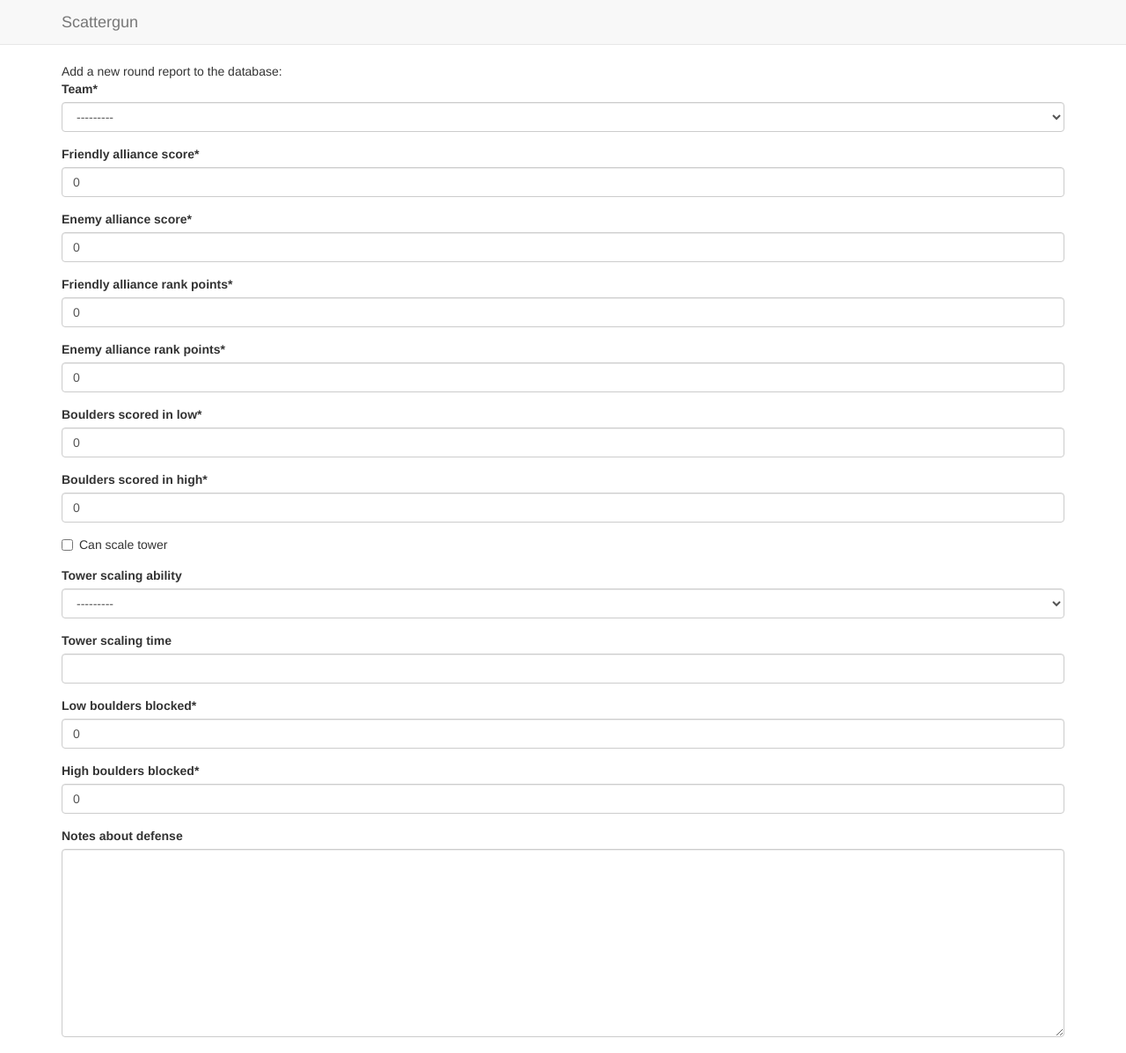
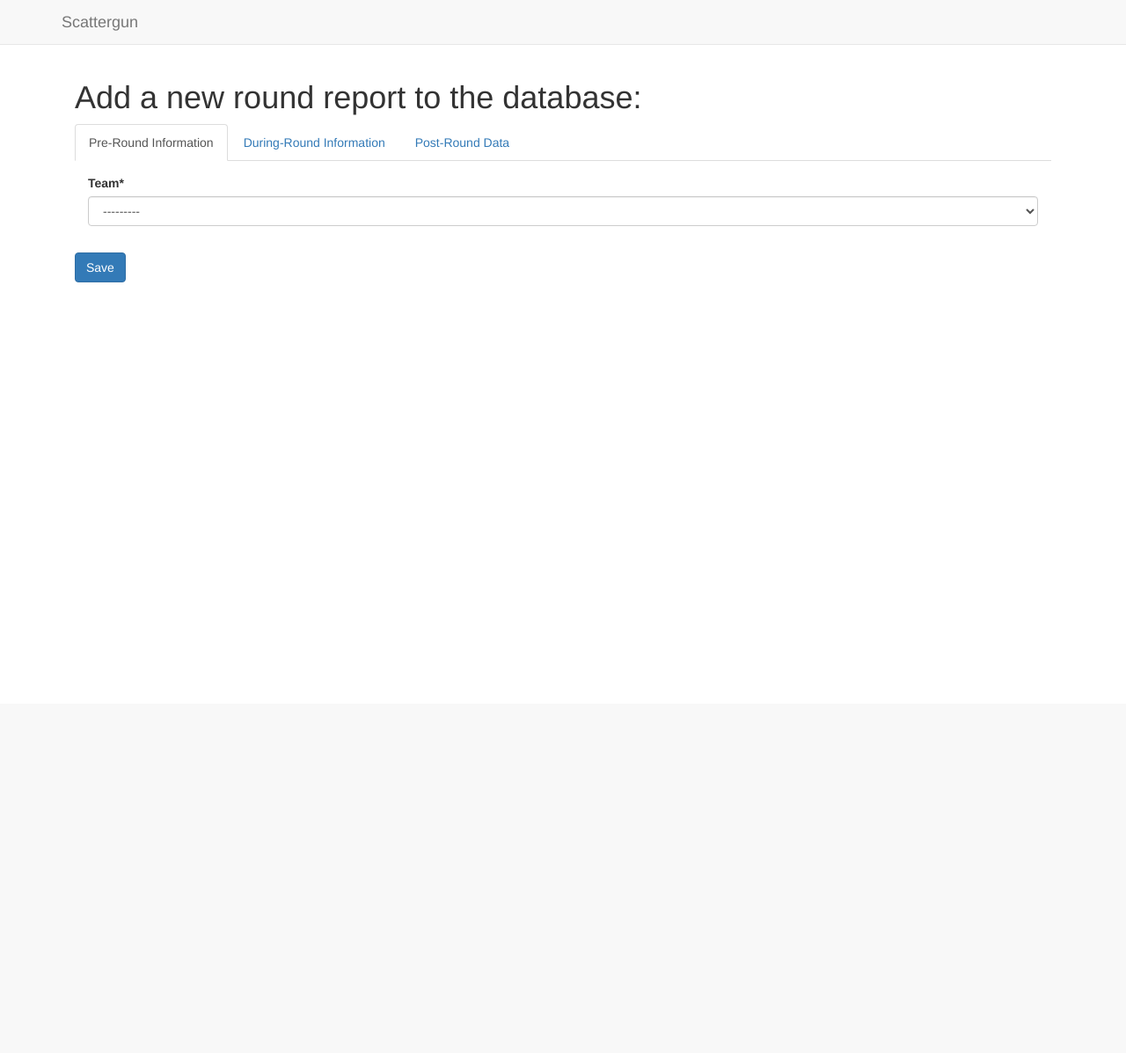
Before and after one commit to Team4761/Scattergun, a Django app: page /scattergun/roundreports/add in a window 1280 px wide. Shown: the top 1197 px of the page at 88% size. After the commit the page ends 321 px from the top, so only its background shows below. Run offline with Django 3.2, Linux system fonts and the light colour scheme; data that the repository does not hold is empty; some libraries are stand-ins or nearby versions.

Commit message:
Add tabs to round report form.
Thanks crispy forms!

```diff
--- a/scattergun/scattergun_coreapp/forms.py
+++ b/scattergun/scattergun_coreapp/forms.py
@@ -2,7 +2,7 @@ from django.forms import ModelForm
 from .models import Team, RoundReport
 from crispy_forms.helper import FormHelper
 from crispy_forms.layout import Layout, Submit, Fieldset
-from crispy_forms.bootstrap import FormActions
+from crispy_forms.bootstrap import FormActions, TabHolder, Tab
 
 
 class TeamForm(ModelForm):
@@ -16,40 +16,48 @@ class RoundReportForm(ModelForm):
         super(RoundReportForm, self).__init__(*args, **kwargs)
         self.helper = FormHelper()
         self.helper.layout = Layout(
-            Fieldset(
-                "",
-                "team",
+            TabHolder(
+                Tab(
+                    "Pre-Round Information",
+                    "team",
+                ),
+                Tab(
+                    "During-Round Information",
 
-                "friendly_alliance_score",
-                "enemy_alliance_score",
-                "friendly_alliance_rank_points",
-                "enemy_alliance_rank_points",
+                    "friendly_alliance_score",
+                    "enemy_alliance_score",
+                    "friendly_alliance_rank_points",
+                    "enemy_alliance_rank_points",
 
-                "boulders_scored_in_low",
-                "boulders_scored_in_high",
-                "can_scale_tower",
-                "tower_scaling_ability",
-                "tower_scaling_time",
+                    "boulders_scored_in_low",
+                    "boulders_scored_in_high",
+                    "can_scale_tower",
+                    "tower_scaling_ability",
+                    "tower_scaling_time",
 
-                "low_boulders_blocked",
-                "high_boulders_blocked",
-                "notes_about_defense",
+                    "low_boulders_blocked",
+                    "high_boulders_blocked",
+                    "notes_about_defense",
+                ),
+                Tab(
+                    "Post-Round Data",
 
-                "foul_count",
-                "technical_foul_count",
-                "yellow_card_count",
-                "red_card_count",
+                    "foul_count",
+                    "technical_foul_count",
+                    "yellow_card_count",
+                    "red_card_count",
 
-                "got_stuck",
-                "lost_connection",
-                "lost_control",
-                "tech_issues_comment",
+                    "got_stuck",
+                    "lost_connection",
+                    "lost_control",
+                    "tech_issues_comment",
 
-                "speed",
-                "maneuverability",
-                "pushing_power",
+                    "speed",
+                    "maneuverability",
+                    "pushing_power",
 
-                "driveteam_maneuvering_skill",
+                    "driveteam_maneuvering_skill",
+                )
             ),
             FormActions(
                 Submit('save', 'Save'),
--- a/scattergun/scattergun_coreapp/templates/base.html
+++ b/scattergun/scattergun_coreapp/templates/base.html
@@ -9,3 +9,5 @@
     {% endblock %}
     </div>
 </body>
+<script src="https://cdnjs.cloudflare.com/ajax/libs/jquery/2.2.1/jquery.min.js"></script>
+<script src="https://cdnjs.cloudflare.com/ajax/libs/twitter-bootstrap/3.3.6/js/bootstrap.min.js"></script>
--- a/scattergun/scattergun_coreapp/templates/roundreport_add.html
+++ b/scattergun/scattergun_coreapp/templates/roundreport_add.html
@@ -1,7 +1,8 @@
 {% extends "base.html" %}
 {% load crispy_forms_tags %}
 {% block "body" %}
-Add a new round report to the database:
-{% csrf_token %}
-        {% crispy form %}
+<div class="col-md-12">
+<h1>Add a new round report to the database:</h1>
+{% crispy form %}
+</div>
 {% endblock %}
```
